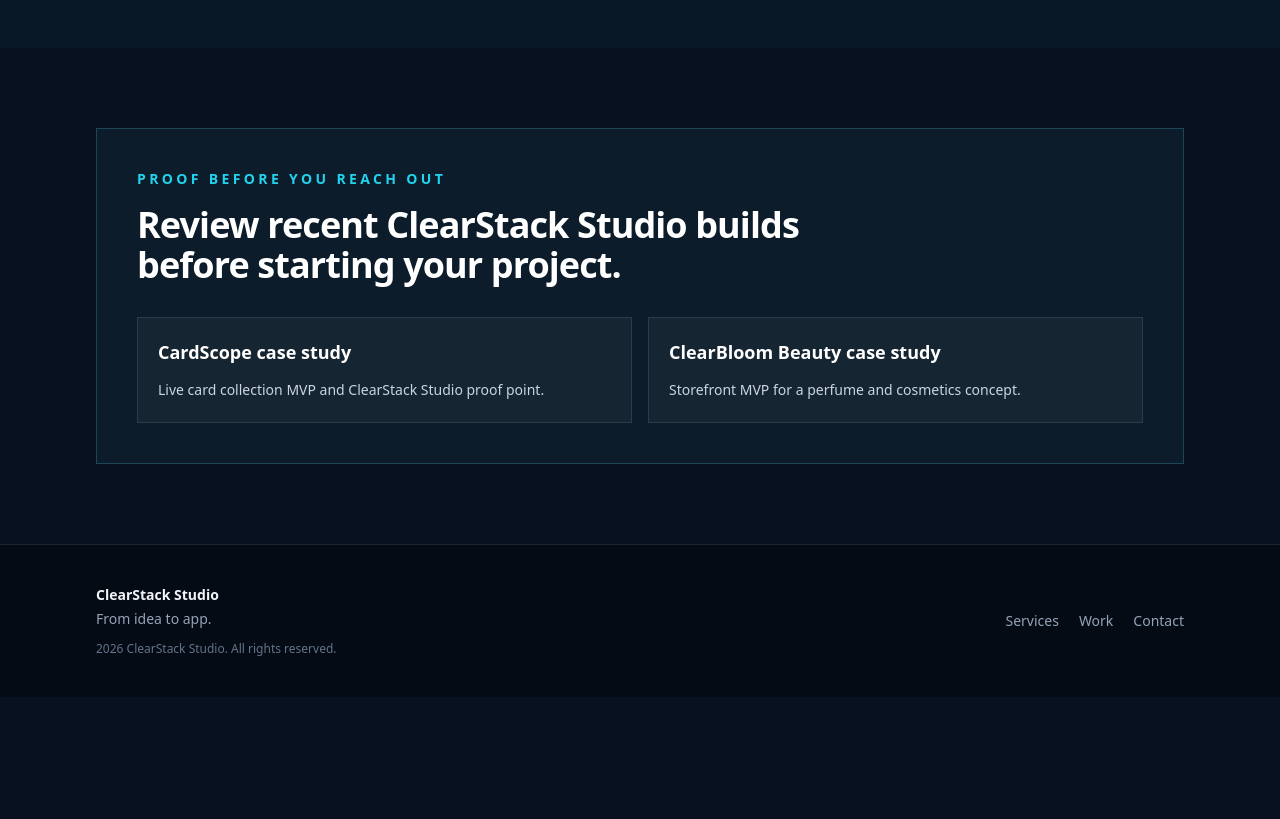
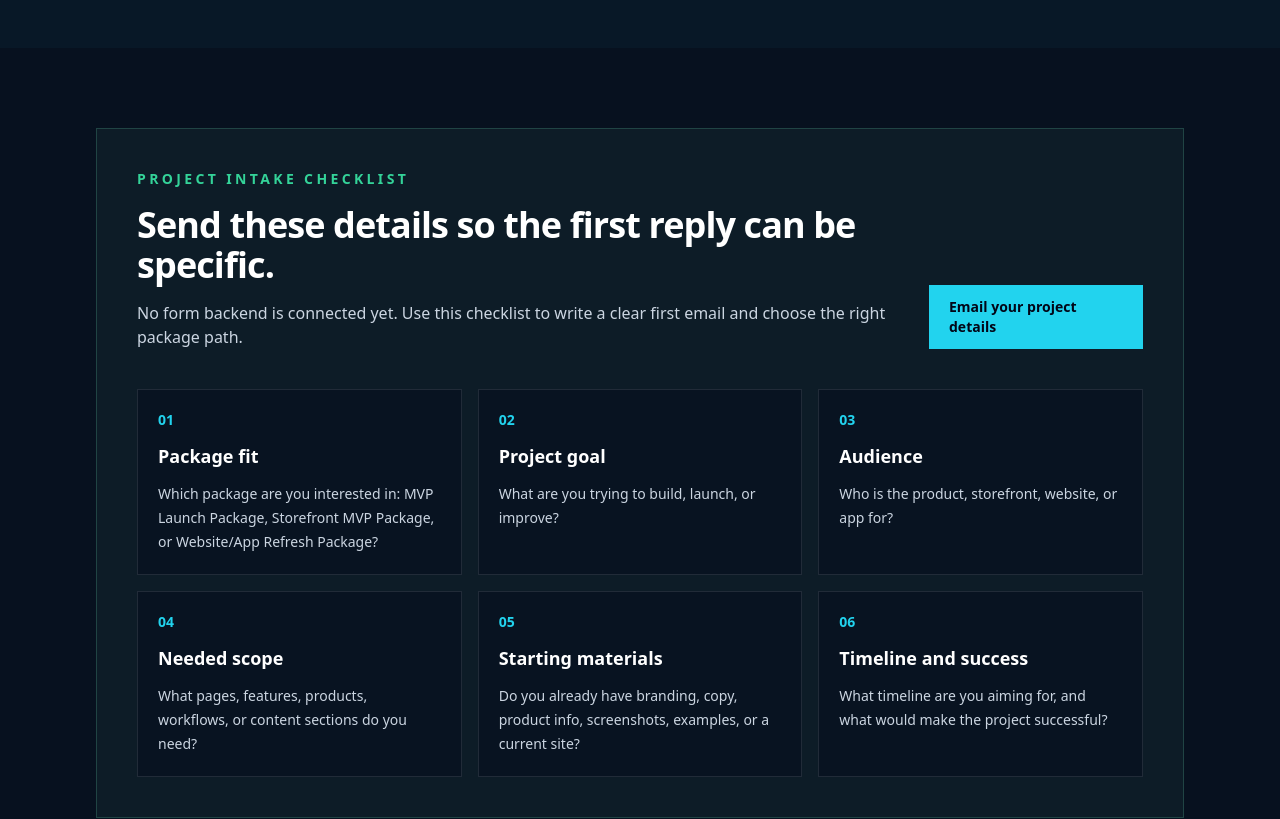
Before and after one commit to bchan818/ClearStackStudioWebsite, a Next.js app: page /contact in a window 1280 px wide. Shown: the part 1380-2199 px from the top of the page. Before the commit the page ends 2077 px from the top, so only its background shows below. Built offline with nearby package versions, Linux system fonts and the light colour scheme.

Commit message:
feat: add project intake checklist

```diff
--- a/app/contact/page.tsx
+++ b/app/contact/page.tsx
@@ -14,6 +14,34 @@ const projectDetails = [
   "Your audience or customers",
   "Your ideal timeline",
   "Any examples, notes, or current tools"
+];
+
+const intakeQuestions = [
+  {
+    title: "Package fit",
+    prompt:
+      "Which package are you interested in: MVP Launch Package, Storefront MVP Package, or Website/App Refresh Package?"
+  },
+  {
+    title: "Project goal",
+    prompt: "What are you trying to build, launch, or improve?"
+  },
+  {
+    title: "Audience",
+    prompt: "Who is the product, storefront, website, or app for?"
+  },
+  {
+    title: "Needed scope",
+    prompt: "What pages, features, products, workflows, or content sections do you need?"
+  },
+  {
+    title: "Starting materials",
+    prompt: "Do you already have branding, copy, product info, screenshots, examples, or a current site?"
+  },
+  {
+    title: "Timeline and success",
+    prompt: "What timeline are you aiming for, and what would make the project successful?"
+  }
 ];
 
 const inquiryPaths = [
@@ -155,6 +183,48 @@ export default function ContactPage() {
       </section>
 
       <section className="mx-auto max-w-6xl px-6 py-16 sm:py-20 lg:px-8">
+        <div className="border border-emerald-300/20 bg-emerald-300/[0.05] p-8 sm:p-10">
+          <div className="flex flex-col gap-6 lg:flex-row lg:items-end lg:justify-between">
+            <div className="max-w-3xl">
+              <p className="text-sm font-semibold uppercase tracking-[0.24em] text-emeraldLift">
+                Project Intake Checklist
+              </p>
+              <h2 className="mt-4 text-3xl font-semibold tracking-tight text-white sm:text-4xl">
+                Send these details so the first reply can be specific.
+              </h2>
+              <p className="mt-4 text-sm leading-6 text-slate-300 sm:text-base">
+                No form backend is connected yet. Use this checklist to write a clear first email and choose the right package path.
+              </p>
+            </div>
+            <Link
+              className="focus-ring inline-flex items-center justify-center bg-cyanGlow px-5 py-3 text-sm font-semibold text-slate-950 transition hover:bg-emeraldLift"
+              href="mailto:hello@clearstack.studio?subject=Project%20intake%20for%20ClearStack%20Studio"
+            >
+              Email your project details
+            </Link>
+          </div>
+          <div className="mt-10 grid gap-4 md:grid-cols-2 lg:grid-cols-3">
+            {intakeQuestions.map((question, index) => (
+              <article
+                className="border border-white/10 bg-slateInk/70 p-5"
+                key={question.title}
+              >
+                <p className="text-sm font-semibold text-cyanGlow">
+                  0{index + 1}
+                </p>
+                <h3 className="mt-3 text-lg font-semibold text-white">
+                  {question.title}
+                </h3>
+                <p className="mt-3 text-sm leading-6 text-slate-300">
+                  {question.prompt}
+                </p>
+              </article>
+            ))}
+          </div>
+        </div>
+      </section>
+
+      <section className="mx-auto max-w-6xl px-6 py-16 sm:py-20 lg:px-8">
         <div className="border border-cyan-300/20 bg-cyan-300/[0.05] p-8 sm:p-10">
           <p className="text-sm font-semibold uppercase tracking-[0.24em] text-cyanGlow">
             Proof before you reach out
```
